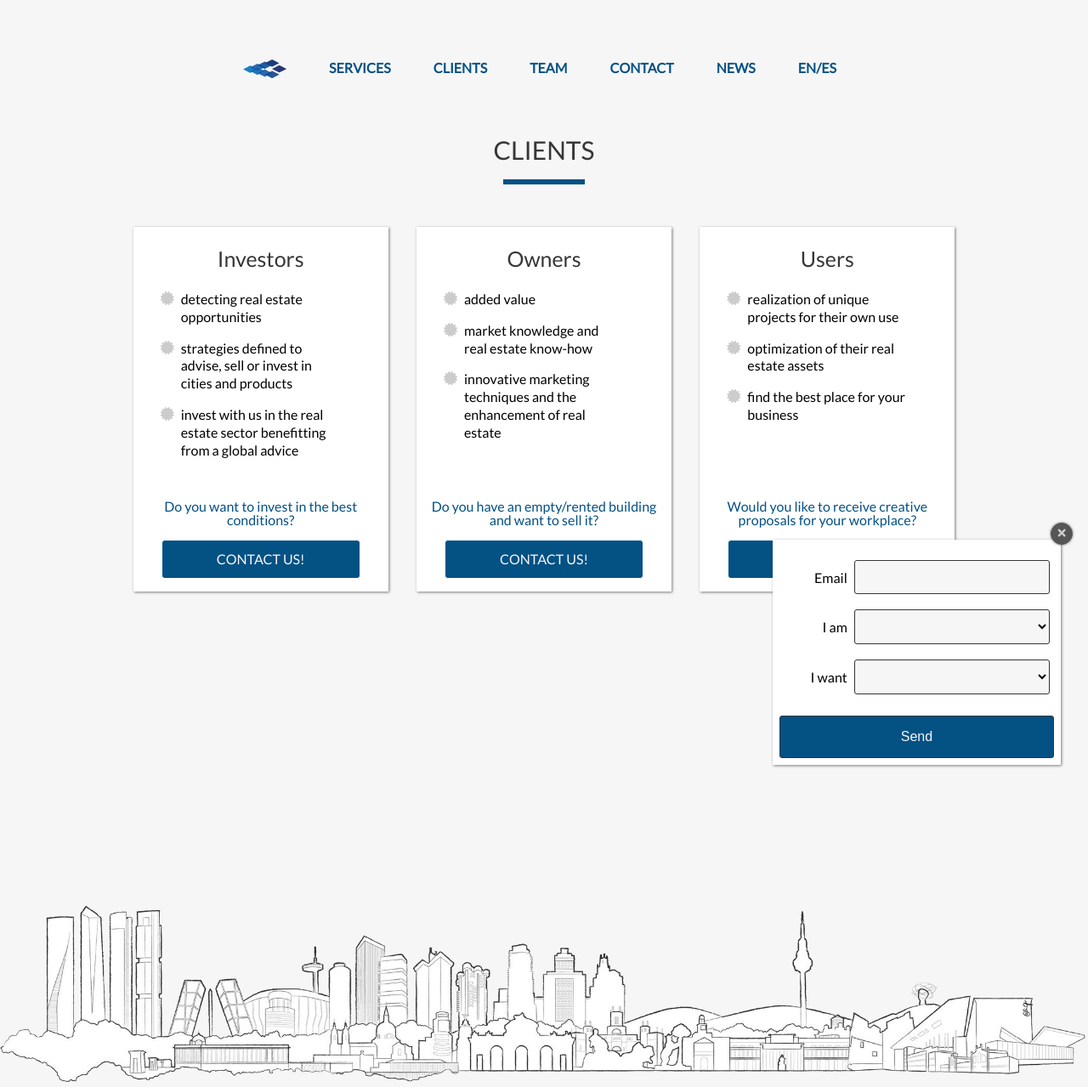
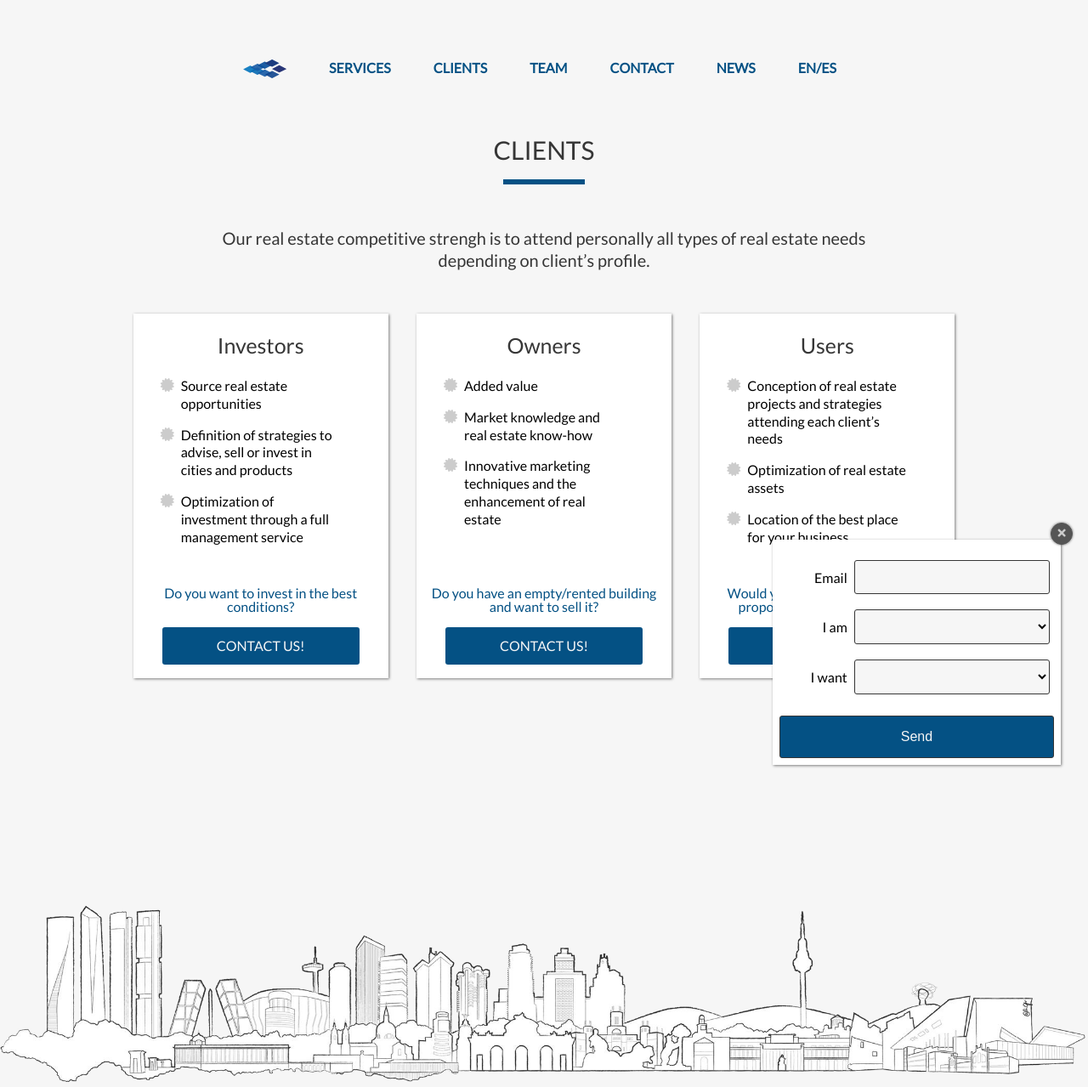
Before and after one commit to cserron/iremcap, a Jekyll site: the page built from clients.md, in a window 1280 px wide. Shown: the whole page at 85% size. Built offline with Jekyll 4.4.1, drawn with Linux system fonts in a browser that asks for light colours; nearby versions of some CDN libraries.

Commit message:
Ajustes en textos.

```diff
--- a/_data/navigation.yml
+++ b/_data/navigation.yml
@@ -5,7 +5,7 @@ main:
       img: assets/images/common/iremcap.svg
       url: /
     - title: Services
-      url: /services
+      url: /real-estate-services
     - title: Clients
       url: /clients
     - title: Team
--- a/_data/page__clients.yml
+++ b/_data/page__clients.yml
@@ -1,6 +1,6 @@
 en:
   title: Clients
-
+  text: Our real estate competitive strengh is to attend personally all types of real estate needs depending on client’s profile.
   clients:
     - title: Investors
       text: We focus on detecting real estate opportunities by processing market data and profiles of
@@ -13,9 +13,9 @@ en:
             If you are interested in our way of working we can advise you on how to invest in the best
             conditions.
       keywords:
-        - detecting real estate opportunities
-        - strategies defined to advise, sell or invest in cities and products
-        - invest with us in the real estate sector benefitting from a global advice
+        - Source real estate opportunities
+        - Definition of strategies to advise, sell or invest in cities and products
+        - Optimization of investment through a full management service
       question: Do you want to invest in the best conditions?
       cta:
         label: Contact us!
@@ -27,9 +27,9 @@ en:
             and the enhancement of real estate.
             Do you have an empty/rented building and want to sell it?
       keywords:
-        - added value
-        - market knowledge and real estate know-how
-        - innovative marketing techniques and the enhancement of real estate
+        - Added value
+        - Market knowledge and real estate know-how
+        - Innovative marketing techniques and the enhancement of real estate
       question: Do you have an empty/rented building and want to sell it?
       cta:
         label: Contact us!
@@ -42,9 +42,9 @@ en:
             have changed drastically in recent years. That is why we focus on finding the best place for your business, trying to innovate in our proposals.
             Would you like to receive creative proposals of places of activity?
       keywords:
-        - realization of unique projects for their own use
-        - optimization of their real estate assets
-        - find the best place for your business
+        - Conception of real estate projects and strategies attending each client’s needs
+        - Optimization of real estate assets
+        - Location of the best place for your business
       question: Would you like to receive creative proposals for your workplace?
       cta:
         label: Contact us!
@@ -52,7 +52,7 @@ en:
 
 es:
   title: Clientes
-
+  text: Nuestra ventaja competitiva radica en atender nuestros clientes de forma personalizada según sus necesidades inmobiliarias y perfil.
   clients:
     - title: Inversores
       text: Nos enfocamos en detectar oportunidades procesando datos de mercado y perfiles de
@@ -65,9 +65,9 @@ es:
             Si le interesa nuestra forma de trabajo podemos asesorarle en cómo invertir en las mejores
             condiciones.
       keywords:
-        - detectar oportunidades
-        - estrategias definidas para asesorar, vender o invertir en ciudades y productos
-        - invierta con nosotros en el sector inmobiliario beneficiándose de un asesoramiento global
+        - Detectar oportunidades
+        - Estrategias definidas para asesorar, vender o invertir en ciudades y productos
+        - Invierta con nosotros en el sector inmobiliario beneficiándose de un asesoramiento global
       question: ¿Quiere invertir en las mejores condiciones?
       cta:
         label: ¡Contáctenos!
@@ -78,9 +78,9 @@ es:
             mercado y know how inmobiliario a técnicas novedosas de comercialización y puesta envalor del bien inmueble.
             ¿Tiene un edificio vacío/alquilada y quiere venderlo?
       keywords:
-        - valor añadido
-        - conocimiento de mercado y expertise inmobiliario
-        - novedosas técnicas de comercialización y puesta en valor del bien inmueble.
+        - Valor añadido
+        - Conocimiento de mercado y expertise inmobiliario
+        - Novedosas técnicas de comercialización y puesta en valor del bien inmueble.
       question: ¿Tiene un edificio vacío/alquilado y quiere venderlo?
       cta:
         label: ¡Contáctenos!
@@ -93,9 +93,9 @@ es:
             Por eso nos enfocamos a encontrar el mejor lugar para su negocioprocurando innovar en nuestras propuestas.
             ¿Quiere recibir propuestas creativas de lugares de actividad?
       keywords:
-        - realización de proyectos singulares para uso propio
-        - optimización de sus activos inmobiliarios
-        - encontrar el mejor lugar para su negocio
+        - Realización de proyectos singulares para uso propio
+        - Optimización de sus activos inmobiliarios
+        - Encontrar el mejor lugar para su negocio
       question: ¿Quiere recibir propuestas creativas de lugares de actividad?
       cta:
         label: ¡Contáctenos!
--- a/_data/page__home.yml
+++ b/_data/page__home.yml
@@ -6,9 +6,12 @@ en:
     - label: About Us
       link: /team
     - label: Services
-      link: /services
+      link: /real-estate-services
 
-  text: Today the real estate sector is at the crossroads of industry, communication and e-commerce. A building should be more than a place to live, work or sleep; it should be a link of transcendental content for those who are going to use it. One of our differential aspects is that we add real estate experience with the knowledge of experts in sectors such as e-commerce, hotels or technological infrastructures.
+  text: Today the real estate sector is at the crossroads of industry,
+        communication and e-commerce. A building should be more than a place to live,
+        work or sleep; it should be a link of transcendental content for those who are going to use it.
+        IREMCAP combines real estate experience with experts’ knowledge in sectors such as e-commerce, hospitality and IT infrastructures to provide a full and creative service to our clients.
 
   skills:
     title: >
@@ -43,7 +46,10 @@ es:
     - label: Servicios
       link: /servicios
 
-  text: Hoy en día el sector inmobiliario está en el cruce de caminos entre la industria, la comunicación y el e-commerce. Un edificio debe proponer más que un lugar para vivir, trabajar o dormir debe ser un vínculo de contenido trascendental para quienes vayan a usarlo. Uno de nuestros aspectos diferenciales es que sumamos experiencia inmobiliaria con conocimiento de expertos en sectores como el e-commerce, la hotelería o las infraestructuras técnologicas.
+  text: Hoy en día el sector inmobiliario está en el cruce de caminos entre la industria,
+        la comunicación y el e-commerce. Un edificio debe proponer más que un lugar para vivir,
+        trabajar o dormir debe ser un vínculo de contenido trascendental para quienes vayan a usarlo.
+        IREMCAP combina la larga experiencia en negocios inmobiliarios de sus socios con expertise de confirmados profesionales en sectores como el e-commerce, la hotelería o las infraestructuras tecnológicas para ofrecer un servicio completo y creativo a sus clientes.
 
   skills:
     title: Por eso tenemos especialistas de cada punto crítico de nuestro modelo de negocio
--- a/_data/page__services.yml
+++ b/_data/page__services.yml
@@ -1,10 +1,10 @@
 en:
-  title: SERVICES
+  title: Services
   subtitle: Interactive Real Estate Management
 
   services:
     - text: >
-        Integral investment management : IREM is in charge of the whole investment process from sourcing the opportunity to its execution through financing and project management
+        Integral investment management : IREMCAP is in charge of the whole investment process from sourcing the opportunity to its execution through financing and project management
       icon: building
     - text: Intermediation in the purchase / sale of empty or rented buildings with potential added value
       icon: intermediate
@@ -18,7 +18,7 @@ en:
       icon: handshake
 
 es:
-  title: SERVICIOS
+  title: Servicios
   subtitle: Interactive Real Estate Management
 
   services:
--- a/_layouts/clients.html
+++ b/_layouts/clients.html
@@ -11,6 +11,10 @@ layout: default
         title-classes='title'
         container-classes=''
     %}
+
+    <div class="clients-text">
+      <p class="clients-text__p">{{ page_data.text }}</p>
+    </div>
 
     <div class="clients">
         {% for item in page_data.clients %}
--- a/_sass/pages/_clients.scss
+++ b/_sass/pages/_clients.scss
@@ -13,7 +13,6 @@
   display: flex;
   flex-direction: column;
   justify-content: space-around;
-  margin-top: 50px;
   max-width: 1000px;
   width: 90%;
 
@@ -98,3 +97,17 @@
     }
   }
 }
+
+.clients-text {
+  width: 90%;
+  max-width: 800px;
+  margin-bottom: 50px;
+
+  .clients-text__p {
+    color: $black;
+    font-size: 20px;
+    line-height: 1.3;
+    padding: 50px 0 0;
+    text-align: center;
+  }
+}
--- a/assets/js/main.js
+++ b/assets/js/main.js
@@ -76,9 +76,6 @@ if (hamburgers.length > 0) {
     });
     document.getElementById('contact-dialog-form').addEventListener('submit', function (ev) {
       sessionStorage.setItem('contactDialog', 'close');
-      // this.submit();
-      // ev.preventDefault();
     });
-
   }
 })();
--- /dev/null
+++ b/real-estate-services.md
@@ -0,0 +1,6 @@
+---
+layout: services
+ref: real-estate-services
+lang: en
+title: Real Estate Services
+---
```
Also changed, not shown: services.md (deleted, +0 -6 lines).
